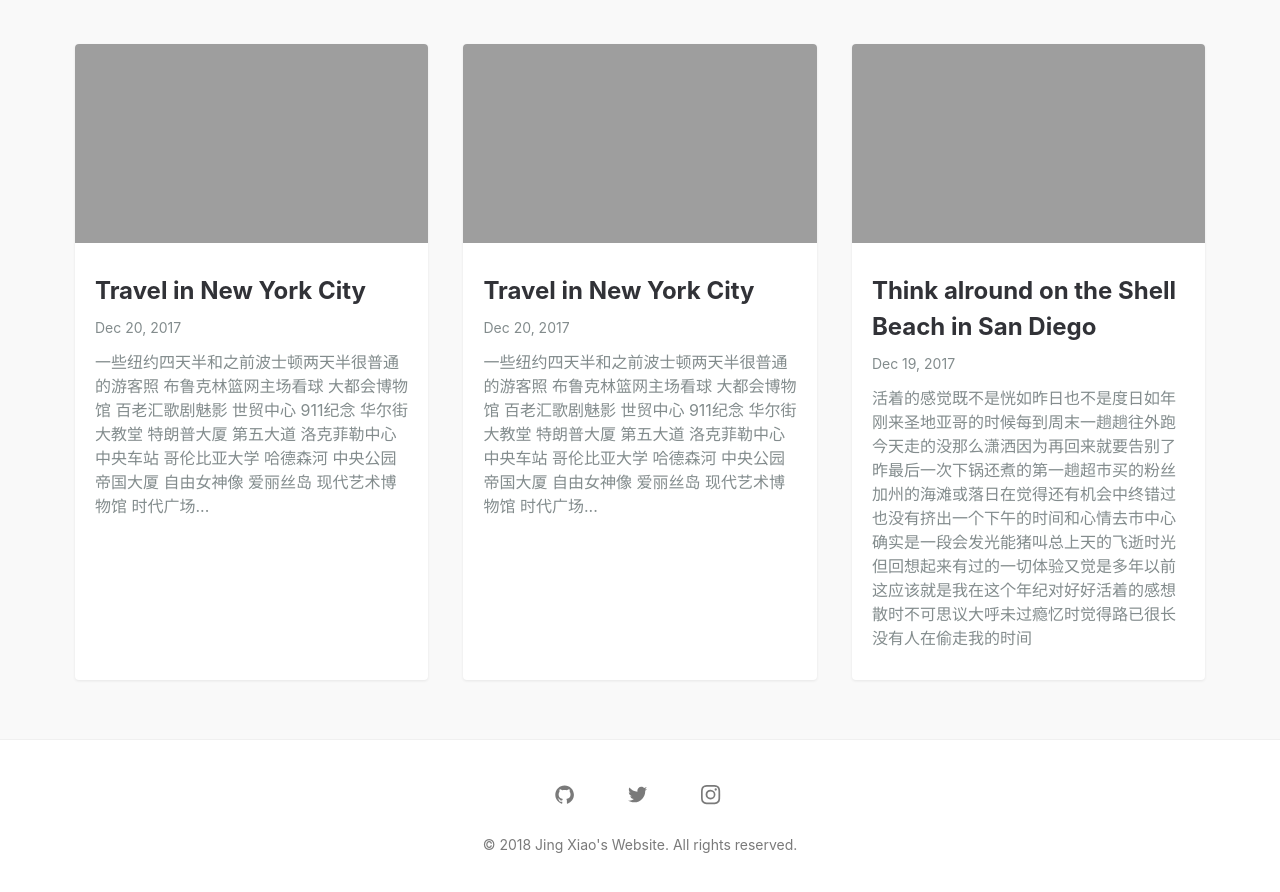
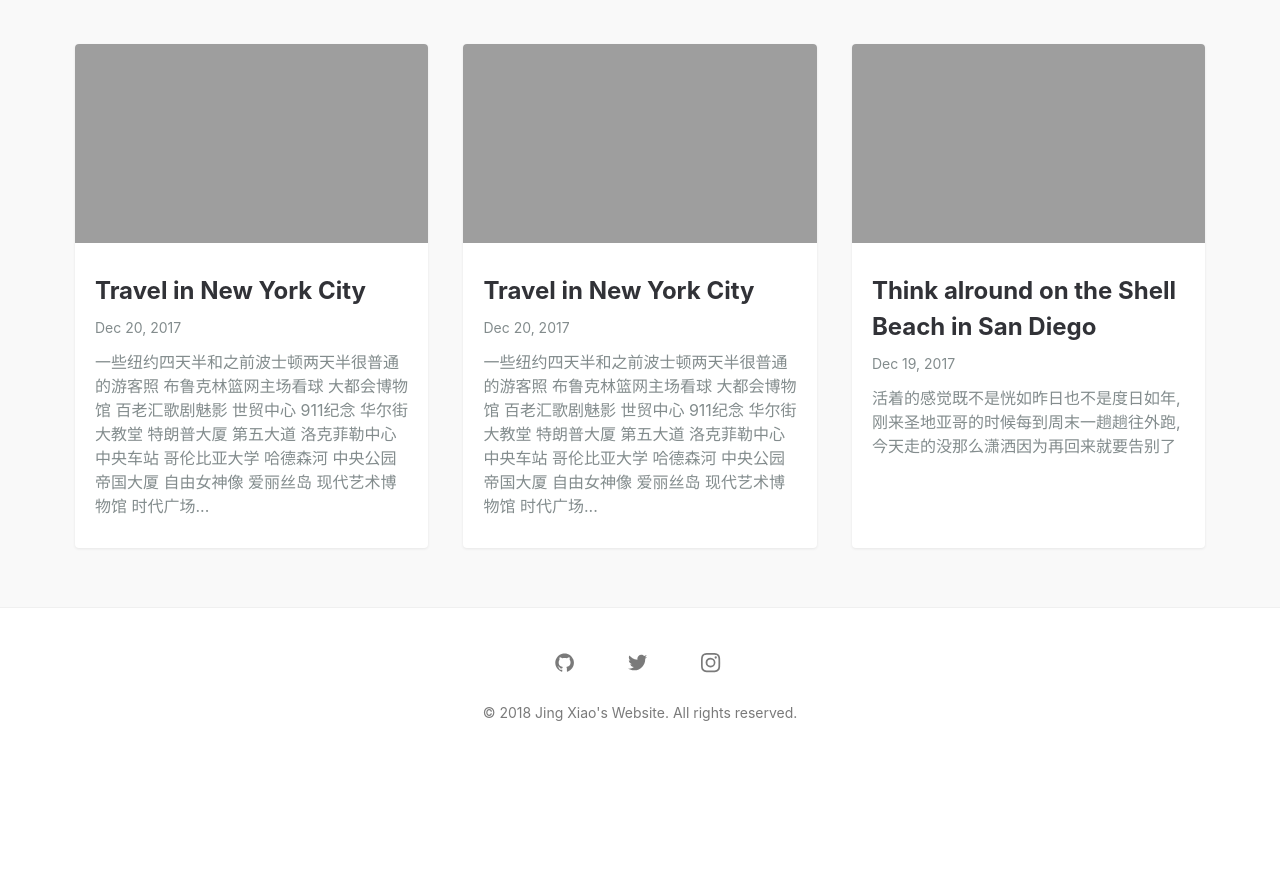
Before and after one commit to iamxiaoxiao/iamxiaoxiao.github.io, a Jekyll site: the page built from index.md, in a window 1280 px wide and 900 px high, scrolled down 612 px. Shown: the top 892 px of the window. Built offline with Jekyll 4.4.1, drawn with Linux system fonts in a browser that asks for light colours; after the commit the page ends 1380 px from its top, so only the background shows below that; part of the change alters nothing that is shown.

```diff
--- a/_posts/2017-12-19-SD-Shell-Beach.md
+++ b/_posts/2017-12-19-SD-Shell-Beach.md
@@ -1,6 +1,7 @@
 ---
 layout: post
 title: Think alround on the Shell Beach in San Diego
+summary: 活着的感觉既不是恍如昨日也不是度日如年,刚来圣地亚哥的时候每到周末一趟趟往外跑,今天走的没那么潇洒因为再回来就要告别了
 featured-img: SD_beach_20171219
 ---
 
```
